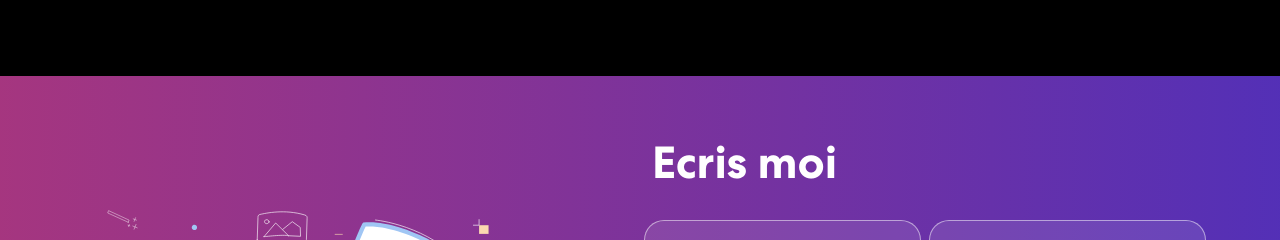
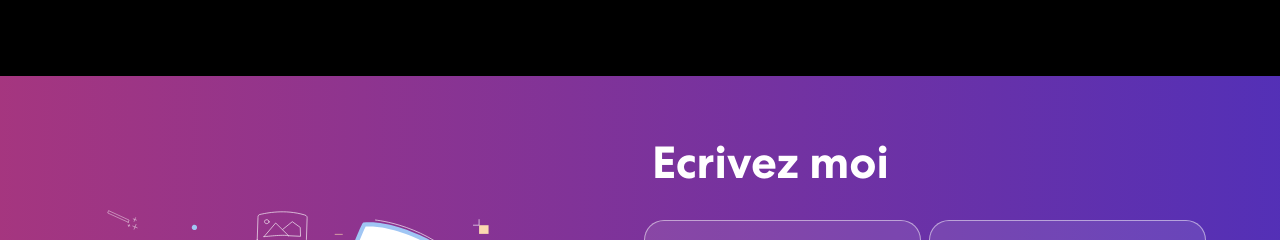
Before and after one commit to jeereq/jeereq, a React (Create React App) app: page / in a window 1280 px wide. Shown: the part 1860-2100 px from the top of the page. Built offline with nearby package versions, Linux system fonts and the light colour scheme.

Commit message:
refactor: update title of message in section contact

```diff
--- a/src/components/Contact.js
+++ b/src/components/Contact.js
@@ -58,7 +58,7 @@ export const Contact = () => {
             <TrackVisibility>
               {({ isVisible }) =>
                 <div className={isVisible ? "animate__animated animate__fadeIn" : ""}>
-                  <h2>Ecris moi</h2>
+                  <h2>Ecrivez moi</h2>
                   <form onSubmit={handleSubmit}>
                     <Row>
                       <Col size={12} sm={6} className="px-1">
```
